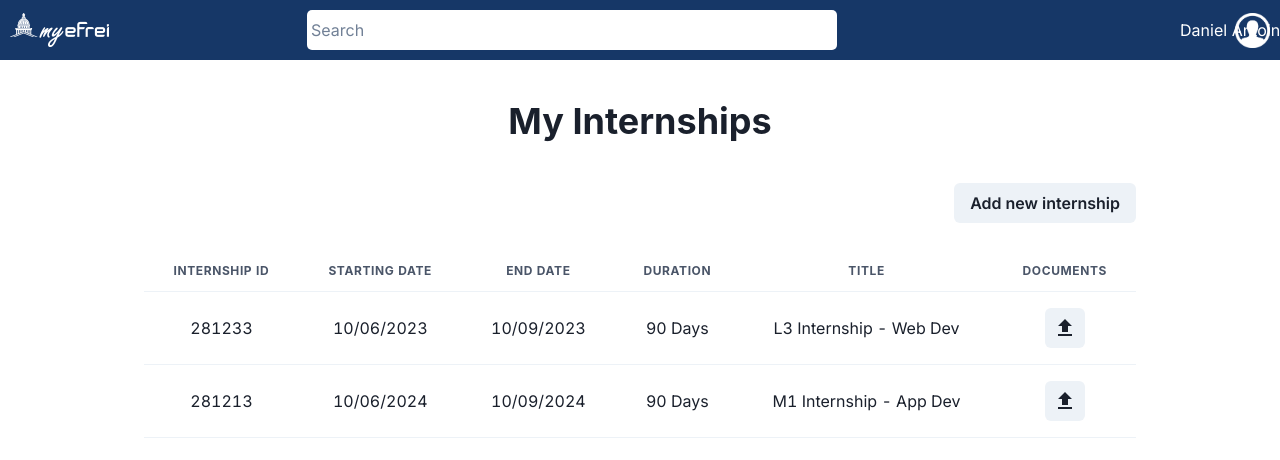
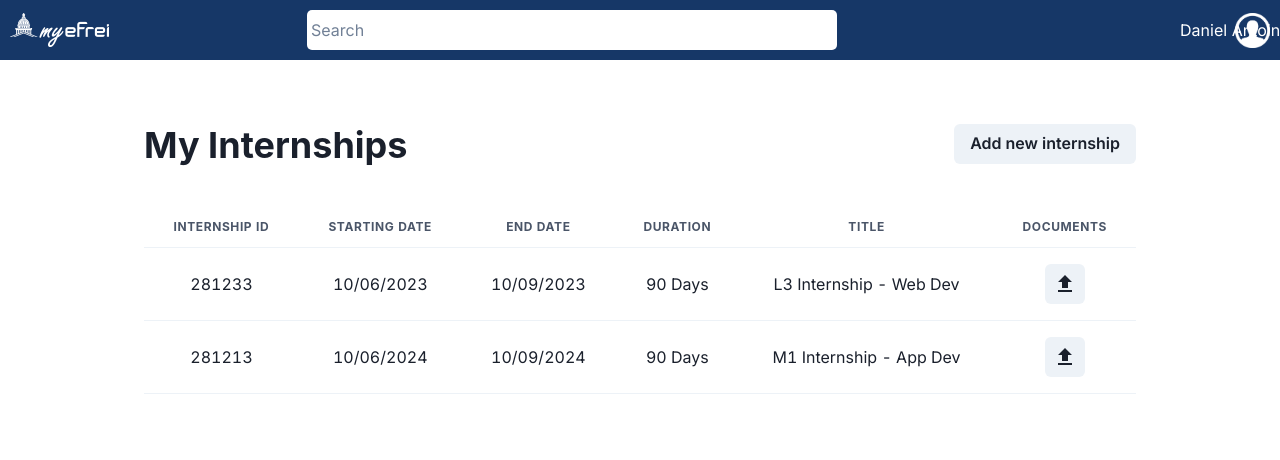
Before and after one commit to Capybara-Front/capybara-web, a Next.js app: page / in a window 1280 px wide. Shown: the top 460 px of the page. Built offline with nearby package versions, Linux system fonts and the light colour scheme.

Commit message:
feat: nav bar in all pages

```diff
--- a/src/app/layout.tsx
+++ b/src/app/layout.tsx
@@ -2,6 +2,7 @@ import type { Metadata } from 'next';
 import { Inter } from 'next/font/google';
 import './globals.css';
 import { Providers } from './providers';
+import Navbar from '@/components/navbar';
 
 const inter = Inter({ subsets: ['latin'] });
 
@@ -18,7 +19,10 @@ export default function RootLayout({
 	return (
 		<html lang="en">
 			<body className={inter.className}>
-				<Providers>{children}</Providers>
+				<Providers>
+					<Navbar currentUser="" />
+					{children}
+				</Providers>
 			</body>
 		</html>
 	);
--- a/src/app/page.tsx
+++ b/src/app/page.tsx
@@ -1,23 +1,22 @@
 import InternshipsTable from '@/components/internships-table';
 import Navbar from '@/components/navbar';
-import { Heading,Button, Container, Flex, Stack } from '@chakra-ui/react';
+import { Heading, Button, Container, Flex, Stack } from '@chakra-ui/react';
 import Link from 'next/link';
 
 export default function Home() {
 	const currentUser = 'Your Name';
 	return (
 		<main>
-			<Navbar currentUser={currentUser} />
-			<Container maxWidth='5xl'>
-			<Heading size='xl' mb={10} mt={10} textAlign='center'>My Internships</Heading>
-			<Stack gap={7}>
-				<Flex justifyContent={'flex-end'}>
-				<Button as={Link} href="/add">
-					Add new internship
-				</Button>
+			<Container maxWidth="5xl" pt={16}>
+				<Flex justifyContent={'space-between'}>
+					<Heading size="xl" mb={10}>
+						My Internships
+					</Heading>
+					<Button as={Link} href="/add">
+						Add new internship
+					</Button>
 				</Flex>
-			<InternshipsTable/>
-			</Stack>
+				<InternshipsTable />
 			</Container>
 		</main>
 	);
```
Also changed, not shown: src/app/add/page.tsx (+9 -1 lines), src/components/add-internship-form/add-internship-form.tsx (+1 -7 lines).
